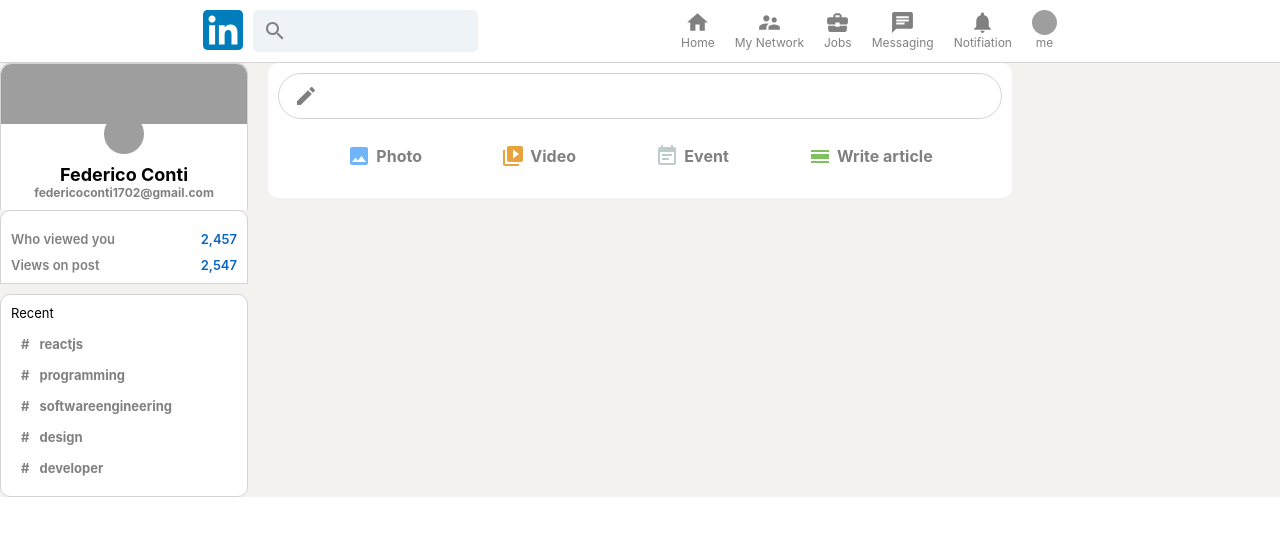
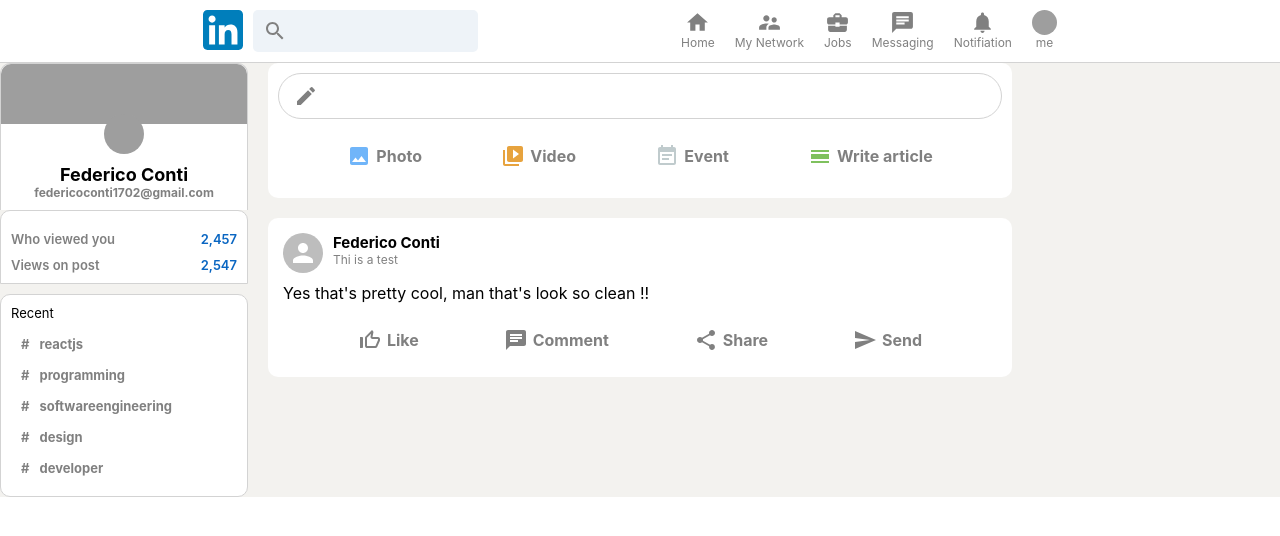
Before and after one commit to Federico-Conti/ReactJsApps, a React (Create React App) app in the folder linkedin-clone/: page / in a window 1280 px wide. Shown: the top 536 px of the page. Built offline with nearby package versions, Linux system fonts and the light colour scheme; grey boxes are pictures that could not be loaded.

Commit message:
linkedIn|Build the Post Section

```diff
--- a/linkedin-clone/src/Feed.js
+++ b/linkedin-clone/src/Feed.js
@@ -1,6 +1,7 @@
-import React from 'react'
+import React, { useState } from 'react'
 import './Feed.css'
 import InputOption from './InputOption'
+import Post from './Post';
 
 /*Material UI Icons */
 import CreateIcon from '@mui/icons-material/Create';
@@ -8,14 +9,21 @@
 import EventNoteIcon from '@mui/icons-material/EventNote';
 import CalendarViewDayIcon from '@mui/icons-material/CalendarViewDay';
 import VideoLibraryIcon from '@mui/icons-material/VideoLibrary';
+
 function Feed() {
+    const [posts, setPosts] = useState([]); //da importare
+
+    const sendPost = e =>{
+        e.preventDefault();
+    }
+
     return <div className="feed">
         <div className="feed__inputContainer">
             <div className="feed__input">
                 <CreateIcon />
                 <form>
                     <input type="text" />
-                    <button type='subm'>Send</button>
+                    <button onClick={sendPost} type='submit'>Send</button>
                 </form>
             </div>
             <div className="input__inputOptions">
@@ -27,7 +35,13 @@
         </div>
 
         {/*Posts*/}
+        {posts.map((post) =>
+            <Post />
+        )}
 
+        <Post name='Federico Conti'
+            description='Thi is a test'
+            message="Yes that's pretty cool, man  that's look so clean !!" />
 
     </div>
 
--- a/linkedin-clone/src/Post.css
+++ b/linkedin-clone/src/Post.css
@@ -0,0 +1,34 @@
+.post {
+    background-color: white;
+    padding: 15px;
+    margin-bottom: 10px;
+    border-radius: 10px;
+}
+
+.post__header {
+    display: flex;
+    margin-bottom: 10px;
+}
+
+.post__info {
+    margin-left: 10px;
+}
+
+.post__info>h2 {
+    font-size: 15px;
+}
+
+
+.post__info>p {
+    font-size: 12px;
+    color: gray;
+}
+
+.post__body {
+    overflow-wrap: anywhere; /*Long words will break if they overflow the container */
+}
+
+.post__buttons{
+    display: flex;
+    justify-content: space-evenly; /*Items will have equal space around them*/
+}
--- a/linkedin-clone/src/Post.js
+++ b/linkedin-clone/src/Post.js
@@ -1,10 +1,33 @@
 import React from 'react'
 import './Post.css'
-function Post() {
+import { Avatar } from '@mui/material'
+import InputOption from './InputOption'
+
+/*Material UI Icons */
+import ThumbUpOffAltIcon from '@mui/icons-material/ThumbUpOffAlt';
+import ChatIcon from '@mui/icons-material/Chat';
+import ShareIcon from '@mui/icons-material/Share';
+import SendIcon from '@mui/icons-material/Send';
+
+function Post({ name, description, message, photoUrl }) {
     return <div className="post">
+        <div className="post__header">
+            <Avatar />
+            <div className="post__info">
+                <h2>{name}</h2>
+                <p>{description}</p>
+            </div>
+        </div>
+        <div className="post__body">
+            <p>{message}</p>
+        </div>
 
-
-
+        <div className="post__buttons">
+                <InputOption Icon={ThumbUpOffAltIcon} title='Like' color='gray'/>
+                <InputOption Icon={ChatIcon} title='Comment' color='gray'/>
+                <InputOption Icon={ShareIcon} title='Share' color='gray'/>
+                <InputOption Icon={SendIcon} title='Send' color='gray'/>
+        </div>
     </div>
 
 }
```
Also changed, not shown: 1 other file (tests, documents, lock files or other folders).
